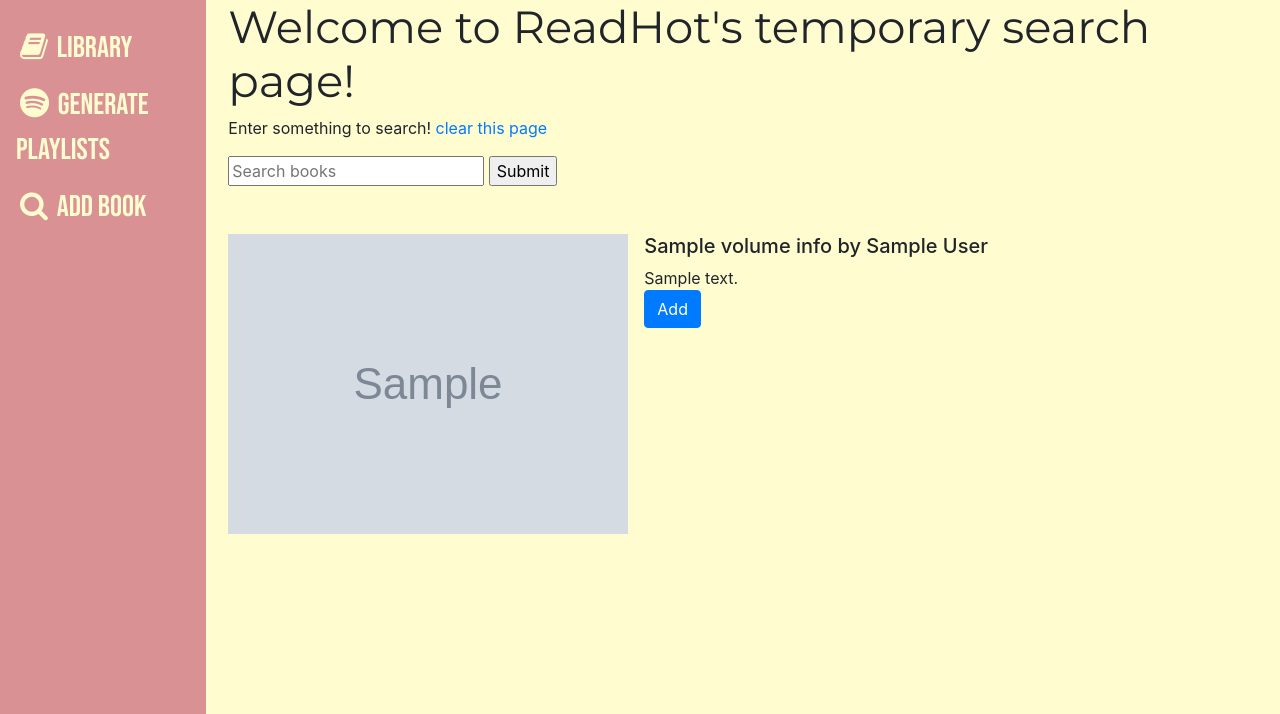
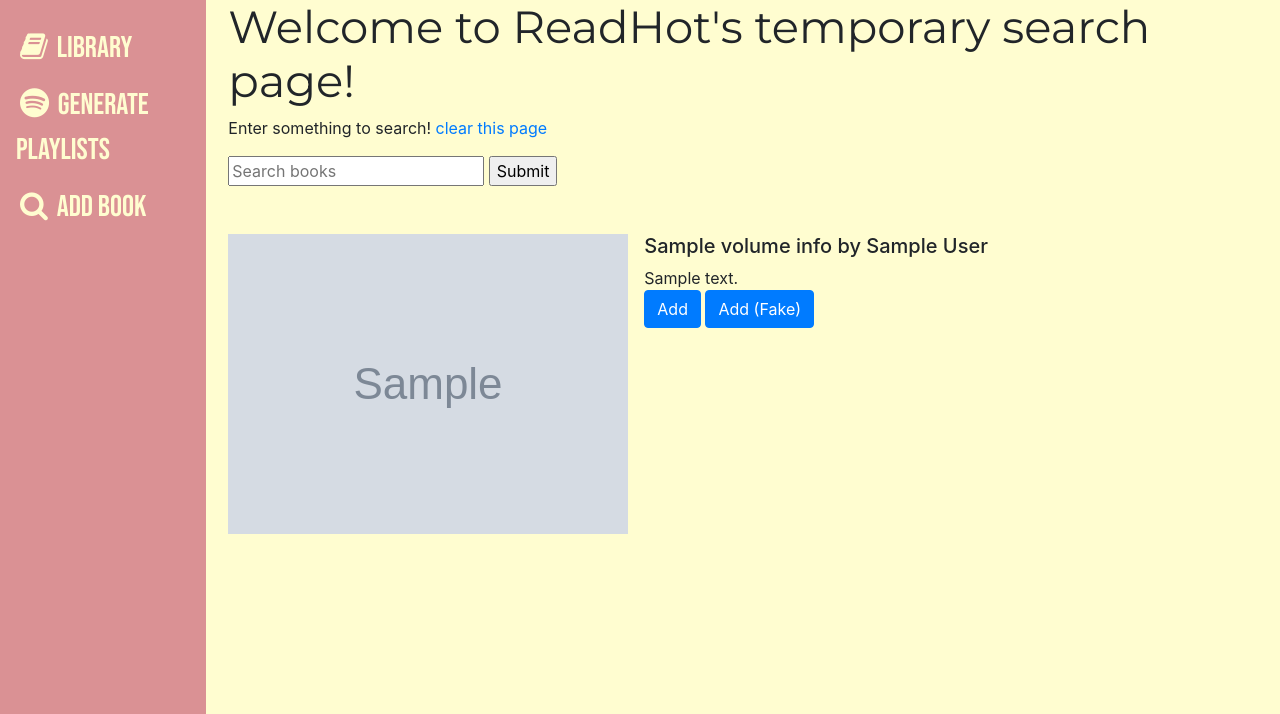
Before and after one commit to bernardw11/ReadHot-project, a Flask app: template templates/library_search.html in a window 1280 px wide. Shown: the part 86-800 px from the top of the page. Run offline with Flask 2, Linux system fonts and the light colour scheme; the template is opened without the code that fills it: most values are stand-ins (such as "Sample title", 1, 10 or a date in 2020); grey boxes marked "Sample" are stand-in pictures; some libraries are stand-ins or nearby versions.

Commit message:
added playlist creation testing button called Add (Fake)

```diff
--- a/templates/library_search.html
+++ b/templates/library_search.html
@@ -28,6 +28,7 @@
                 <br>
                 <form action="/library" method="post">
                 <button class="btn btn-primary" type="submit" name="bookid" value={{i.volumeInfo.industryIdentifiers.0.identifier}}>Add</button>
+                <button class="btn btn-primary" type="submit" name="playlistid" value="0zjGLygoBmpafEsGtk5n1a">Add (Fake)</button>
                 </form>
             </div>
           </div>
```
